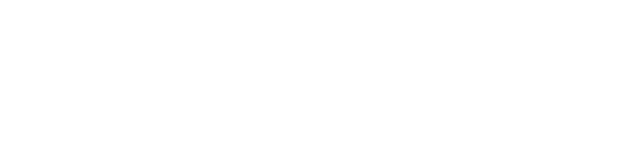
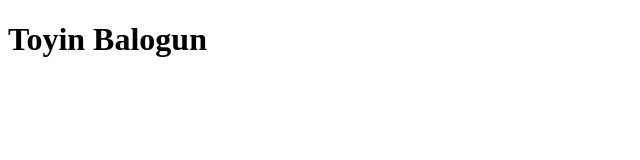
Before and after one commit to Toyinbalogun/ToyinBalogun.github.io, a plain HTML site: page index.html in a window 1280 px wide. Shown: the whole page, without its empty margins (0-640 px from the left). Drawn offline with Linux system fonts and the light colour scheme.

Commit message:
Added h1 to index.html

```diff
--- a/index.html
+++ b/index.html
@@ -6,6 +6,6 @@
     <title>Toyin Balogun</title>
 </head>
 <body>
-
+    <h1>Toyin Balogun</h1>
 </body>
 </html>
```
